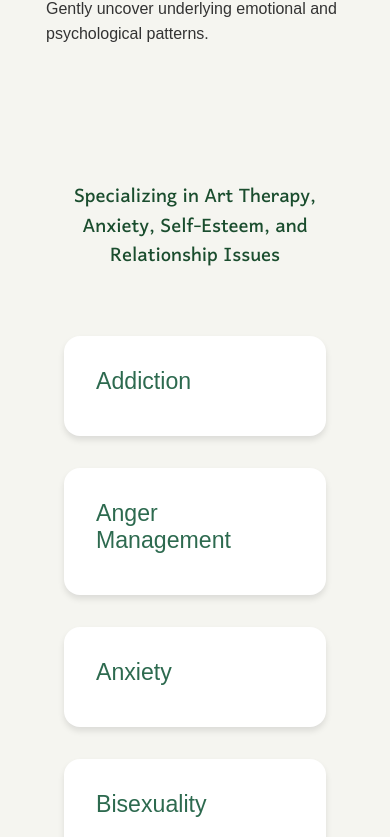
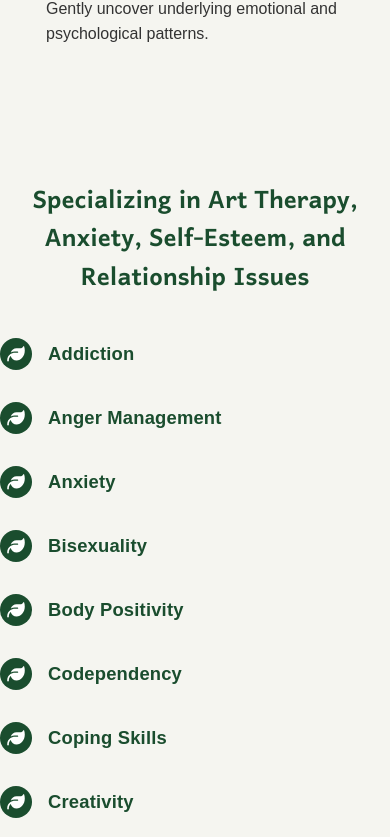
Before and after one commit to danispinxo/jesse-site, a Next.js app: page / in a window 390 px wide. Shown: the part 3447-4284 px from the top of the page. Built offline with nearby package versions, Linux system fonts and the light colour scheme; a web font is replaced by a local one.

Commit message:
Enhance specialties section layout and styles
- Added a new icon for specialties using FontAwesome.
- Updated the specialties section to improve layout and styling, including renaming classes for clarity.
- Introduced responsive design adjustments for better display on smaller screens.

```diff
--- a/src/app/page.jsx
+++ b/src/app/page.jsx
@@ -4,7 +4,11 @@ import "./styles/styles.scss";
 import Link from "next/link";
 import { Image } from "react-bootstrap";
 import { FontAwesomeIcon } from "@fortawesome/react-fontawesome";
-import { faPaperPlane, faArrowRight } from "@fortawesome/free-solid-svg-icons";
+import {
+  faPaperPlane,
+  faArrowRight,
+  faLeaf,
+} from "@fortawesome/free-solid-svg-icons";
 
 export default function HomePage() {
   return (
@@ -79,15 +83,18 @@ export default function HomePage() {
         </div>
       </section>
 
-      <section className="specialties">
+      <section className="specialties-list-section">
         <h2>
           Specializing in Art Therapy, Anxiety, Self-Esteem, and Relationship
           Issues
         </h2>
-        <div className="specialties-grid">
+        <div className="specialties-list-grid">
           {specialties.map((specialty, index) => (
-            <div key={index} className="specialty-item">
-              <h3>{specialty}</h3>
+            <div key={index} className="specialties-list-item">
+              <span className="specialties-list-icon">
+                <FontAwesomeIcon icon={faLeaf} />
+              </span>
+              <span className="specialties-list-text">{specialty}</span>
             </div>
           ))}
         </div>
@@ -121,7 +128,6 @@ const specialties = [
   "Family Conflict",
   "Grief",
   "Infidelity",
-  "Lesbian",
   "LGBTQ+",
   "Life Coaching",
   "Life Transitions",
--- a/src/app/styles/styles.scss
+++ b/src/app/styles/styles.scss
@@ -554,3 +554,58 @@ body {
     }
   }
 }
+
+.specialties-list-section {
+  padding: $spacing-xl 0;
+  background: $background-light;
+  h2 {
+    text-align: center;
+    font-family: $font-secondary;
+    color: $primary-green;
+    margin-bottom: $spacing-lg;
+    font-size: 2rem;
+    font-weight: 700;
+  }
+  .specialties-list-grid {
+    display: grid;
+    grid-template-columns: repeat(auto-fit, minmax(260px, 1fr));
+    gap: $spacing-md $spacing-xl;
+    max-width: 1100px;
+    margin: 0 auto;
+  }
+  .specialties-list-item {
+    display: flex;
+    align-items: center;
+    gap: $spacing-md;
+    padding: $spacing-sm 0;
+    background: none;
+    border: none;
+    box-shadow: none;
+  }
+  .specialties-list-icon {
+    background: $primary-green;
+    color: $text-light;
+    border-radius: 50%;
+    width: 2rem;
+    height: 2rem;
+    display: flex;
+    align-items: center;
+    justify-content: center;
+    font-size: 1.1rem;
+    flex-shrink: 0;
+  }
+  .specialties-list-text {
+    font-weight: 600;
+    color: $primary-green;
+    font-size: 1.15rem;
+    letter-spacing: 0.01em;
+  }
+}
+
+@media (max-width: $breakpoint-md) {
+  .specialties-list-section {
+    .specialties-list-grid {
+      grid-template-columns: 1fr;
+    }
+  }
+}
```
